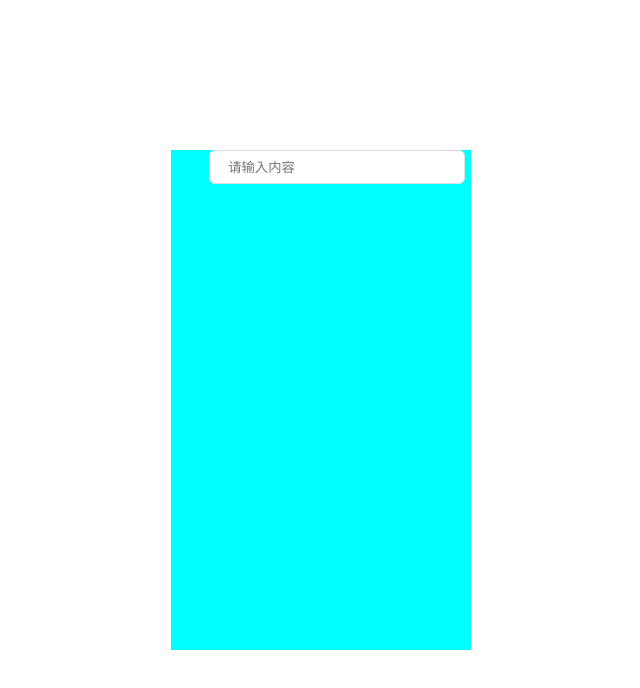
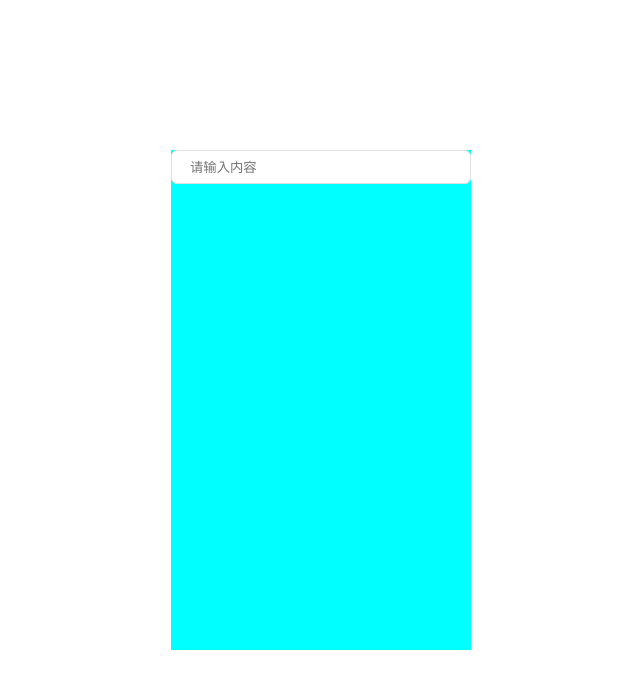
Before and after one commit to shanlihang/wldz-ui, a Vue app: page / in a window 1280 px wide. Shown: the top 688 px of the page, without its empty margins (319-959 px from the left). Built offline with nearby package versions, Linux system fonts and the light colour scheme.

Commit message:
文字输入框去除label属性

```diff
--- a/src/components/form/WlTextInput.vue
+++ b/src/components/form/WlTextInput.vue
@@ -2,7 +2,6 @@
 
 interface WlInput{
     id?:string,
-    label?:string,
     placeholder?:string,
     width?:string,
     height?:string,
@@ -14,7 +13,6 @@ const props = withDefaults(defineProps<WlInput>(),{
     width:'100%',
     height:'30px',
     placeholder:'请输入内容',
-    label:'姓名',
     disabled:false
 })
 
@@ -22,9 +20,6 @@ const props = withDefaults(defineProps<WlInput>(),{
 
 <template>
     <div class="wl-input">
-        <div class="label">
-            <label :id="props.id">{{ props.label }}</label>
-        </div>
         <div class="input">
             <input
                 type="text"
@@ -46,16 +41,14 @@ const props = withDefaults(defineProps<WlInput>(),{
     width: 100%;
     display: flex;
     align-items: center;
-    justify-content: space-around;
+    justify-content: center;
 }
-.label{
-    margin-right: 20px;
-}
+
 .input{
+    width: 100%;
     display: flex;
-    flex: 0.75 0 auto;
     align-items: center;
-    justify-content: space-around;
+    justify-content: center;
 }
 .input input{
     border-radius: 6px;
```
